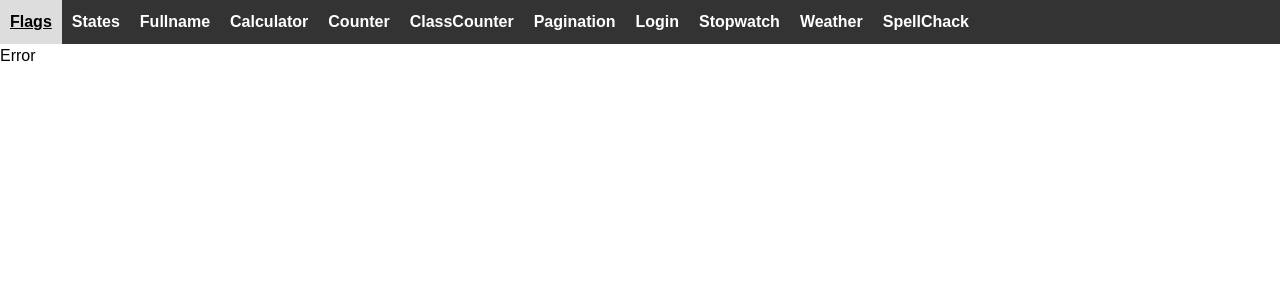
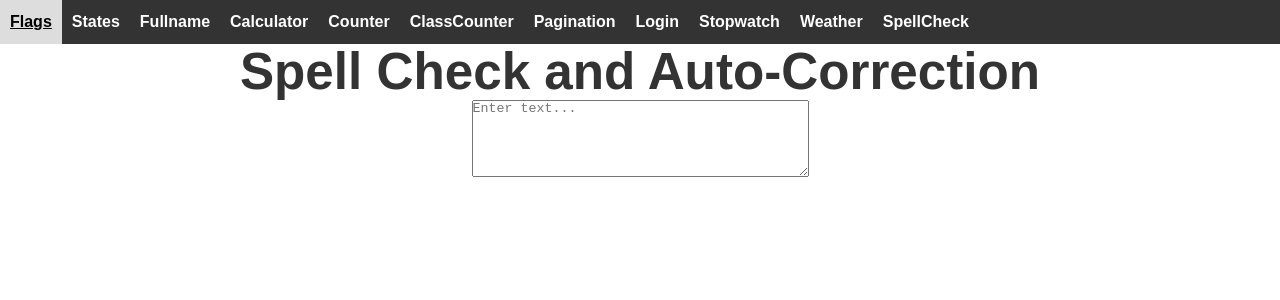
Before and after one commit to aviralrabbit1/react-mini, a React (Vite) app: page /spellcheck in a window 1280 px wide. Shown: the top 300 px of the page. Built offline with nearby package versions, Linux system fonts and the light colour scheme.

Commit message:
:bug: fix input value

```diff
--- a/src/App.jsx
+++ b/src/App.jsx
@@ -11,7 +11,7 @@ import Pagination from './mini/Pagination';
 import Login from './mini/Login';
 import Stopwatch from './mini/Stopwatch';
 import Weather from './mini/Weather';
-import SpellChack from './mini/SpellChack';
+import SpellCheck from './mini/SpellCheck';
 
 function App() {
 
@@ -51,7 +51,7 @@ function App() {
                         <Link to="/weather">Weather</Link>
                     </li>
                     <li>
-                        <Link to="/spellchack">SpellChack</Link>
+                        <Link to="/spellcheck">SpellCheck</Link>
                     </li>
                 </ul>
             </nav>
@@ -66,7 +66,7 @@ function App() {
                   <Route path="/login" element={<Login />} />
                   <Route path="/stopwatch" element={<Stopwatch />} />
                   <Route path="/weather" element={<Weather />} />
-                  <Route path="/spellchack" element={<SpellChack />} />
+                  <Route path="/spellcheck" element={<SpellCheck />} />
                   <Route path="/*" element={<Error />} />
               </Routes>
         </div>
--- a/src/mini/SpellChack.jsx
+++ b/src/mini/SpellCheck.jsx
@@ -7,23 +7,26 @@ const customDictionary = {
     fot: "for",
     exampl: "example",
 };
-const SpellChack = () => {
+const SpellCheck = () => {
     const [input, setinput] = useState("");
     const [suggestedText, setSuggestedText] = useState("");
 
     const handleInput = (e) => {
-        setinput(e.target.value)
-        const words = input.split(' ');
-        const correctedWords = words.map((word) => {
-            const correctedWord = customDictionary[word.toLowerCase()];
-            return correctedWord || word;
-        });
-        const correctedText = correctedWords.join(" ");
-        // Set the suggested text (first corrected word)
-        const firstCorrection = correctedWords.find(
-            (word, index) => word !== words[index]
-        );
-        setSuggestedText(firstCorrection);
+        const value = e.target.value;
+        setinput(value);
+        const words = value.split(' ');
+
+        // Find the first incorrect word and get its correction
+        const firstIncorrectWord = words.find(word => customDictionary[word.toLowerCase()]);
+
+        // If there's an incorrect word, set the suggestion
+        if (firstIncorrectWord) {
+            const correctedWord = customDictionary[firstIncorrectWord.toLowerCase()];
+            setSuggestedText(correctedWord);
+        } else {
+            // If no incorrect words, clear the suggestion
+            setSuggestedText("");
+        }
     }
 
   return (
@@ -51,4 +54,4 @@ const SpellChack = () => {
   )
 }
 
-export default SpellChack
+export default SpellCheck
```
